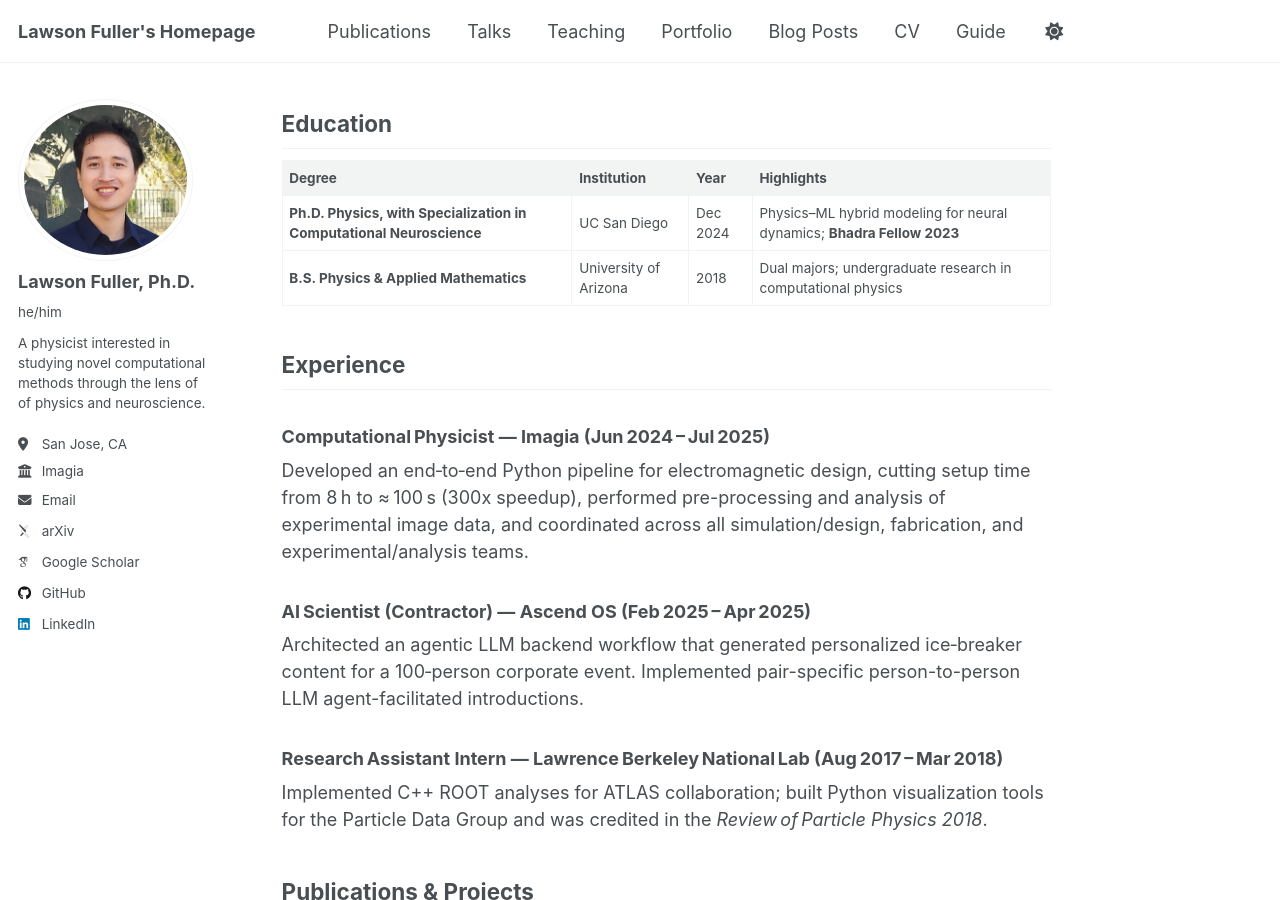
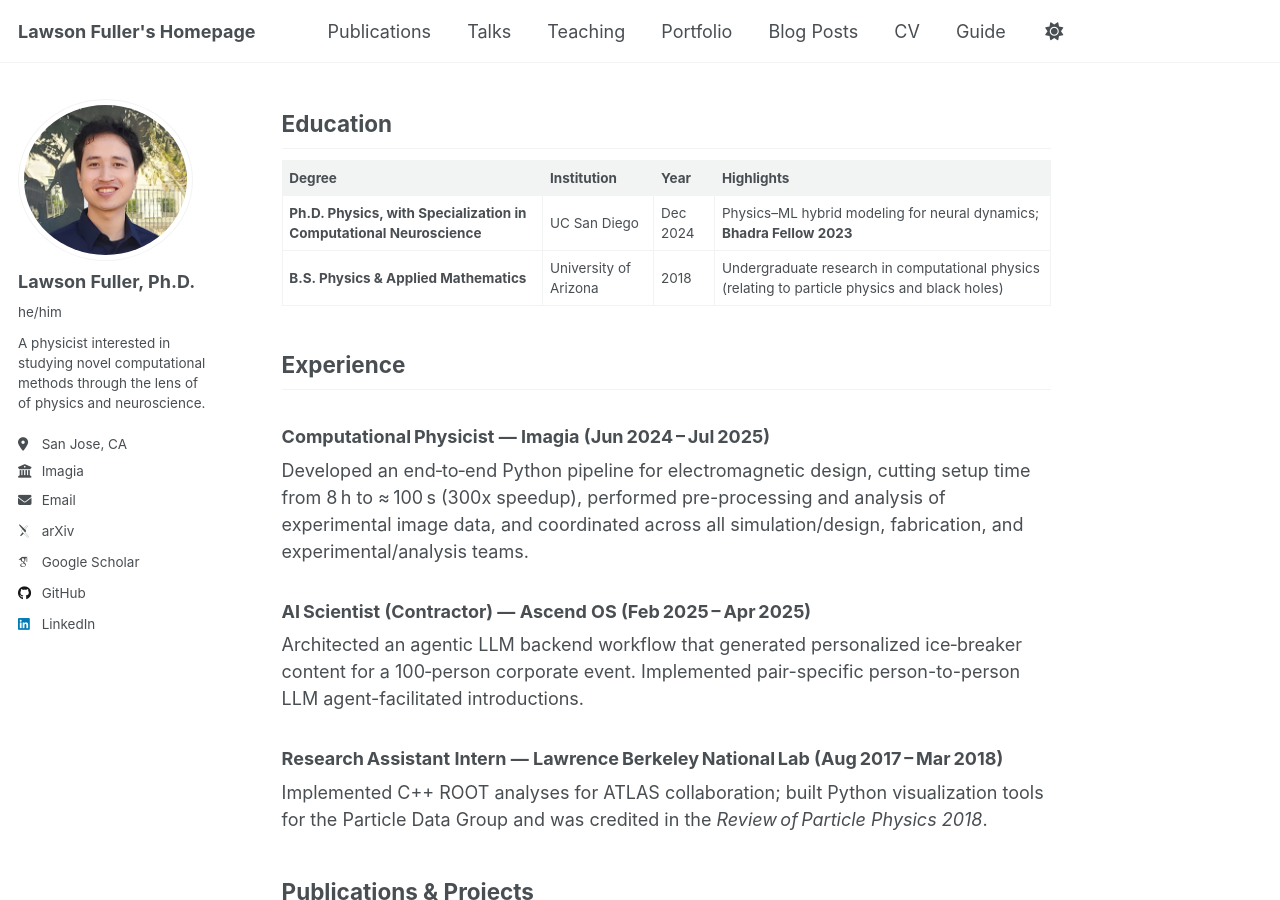
Before and after one commit to llfuller/llfuller.github.io, a Jekyll site: the page built from _pages/about.md, in a window 1280 px wide and 900 px high, scrolled down 334 px. Built offline with Jekyll 4.4.1, drawn with Linux system fonts in a browser that asks for light colours; some web fonts are replaced; a script that is not in the unit is left out.

Commit message:
Update about.md

```diff
--- a/_pages/about.md
+++ b/_pages/about.md
@@ -15,7 +15,7 @@ I am a computational physicist working at the intersection of **physics‑based
 | Degree                                                              | Institution           | Year      | Highlights                                                  |
 |---------------------------------------------------------------------|-----------------------|-----------|-------------------------------------------------------------|
 | **Ph.D. Physics, with Specialization in Computational Neuroscience**  | UC San Diego          | Dec 2024  | Physics–ML hybrid modeling for neural dynamics; **Bhadra Fellow 2023** |
-| **B.S. Physics & Applied Mathematics**                              | University of Arizona | 2018      | Dual majors; undergraduate research in computational physics |
+| **B.S. Physics & Applied Mathematics**                              | University of Arizona | 2018      | Undergraduate research in computational physics (relating to particle physics and black holes) |
 
 ## Experience
 ### Computational Physicist — **Imagia** (Jun 2024 – Jul 2025)
```
